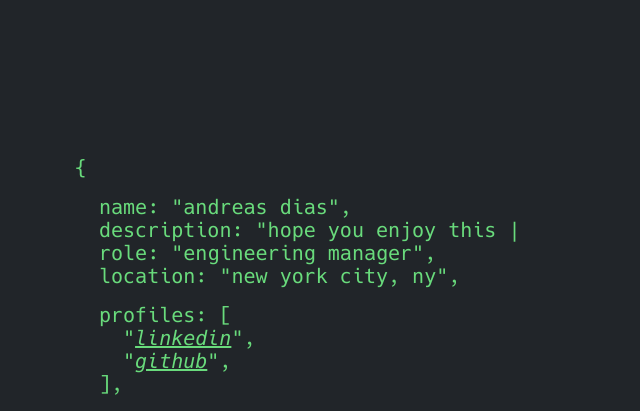
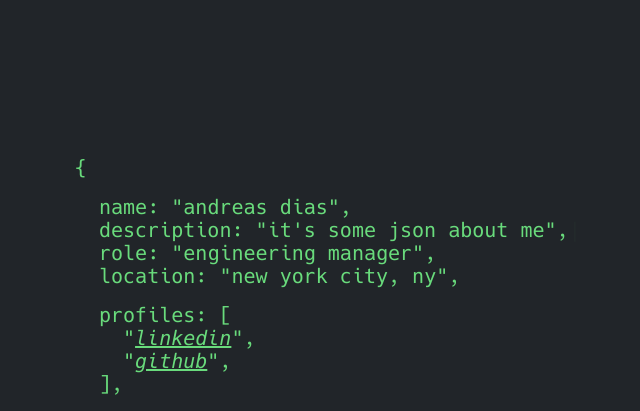
Before and after one commit to adias9/adias9.github.io, a Jekyll site: the page built from index.md, in a window 1280 px wide. Shown: the top 411 px of the page, without its empty margins (181-821 px from the left). Built offline with Jekyll 4.4.1, drawn with Linux system fonts in a browser that asks for light colours.

Commit message:
chore: shorten the message

```diff
--- a/_config.yml
+++ b/_config.yml
@@ -11,8 +11,8 @@
   name: andreas dias
   description:
     - hello!
-    - hope you enjoy this json representation of me
-    - if you want to learn more reach out on LinkedIn :)
+    - enjoy the site!
+    - it's some json about me
   role: Engineering manager
   # cv: assets/cv.pdf
   location: New York City, NY
```
